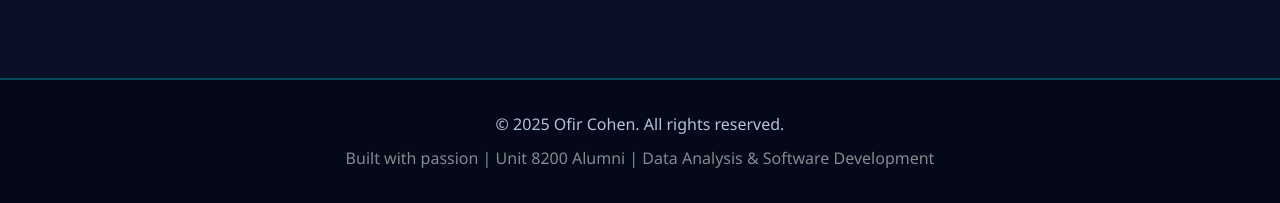
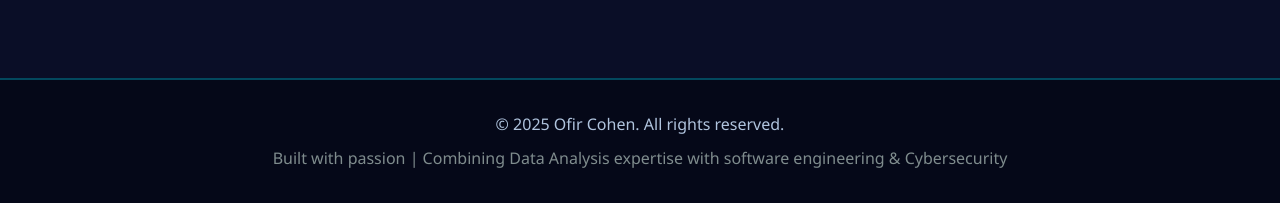
Before and after one commit to ofiz/ofiz.github.io, a plain HTML site: page index.html in a window 1280 px wide. Shown: the part 4181-4384 px from the top of the page. Drawn offline with Linux system fonts and the light colour scheme.

Commit message:
full first version

```diff
--- a/index.html
+++ b/index.html
@@ -1417,7 +1417,7 @@
         <div class="container">
             <p>&copy; 2025 Ofir Cohen. All rights reserved.</p>
             <p style="margin-top: 0.5rem; color: #7f8c8d;">
-                Built with passion | Unit 8200 Alumni | Data Analysis & Software Development
+                Built with passion | Combining Data Analysis expertise with software engineering & Cybersecurity
             </p>
         </div>
     </footer>
```
